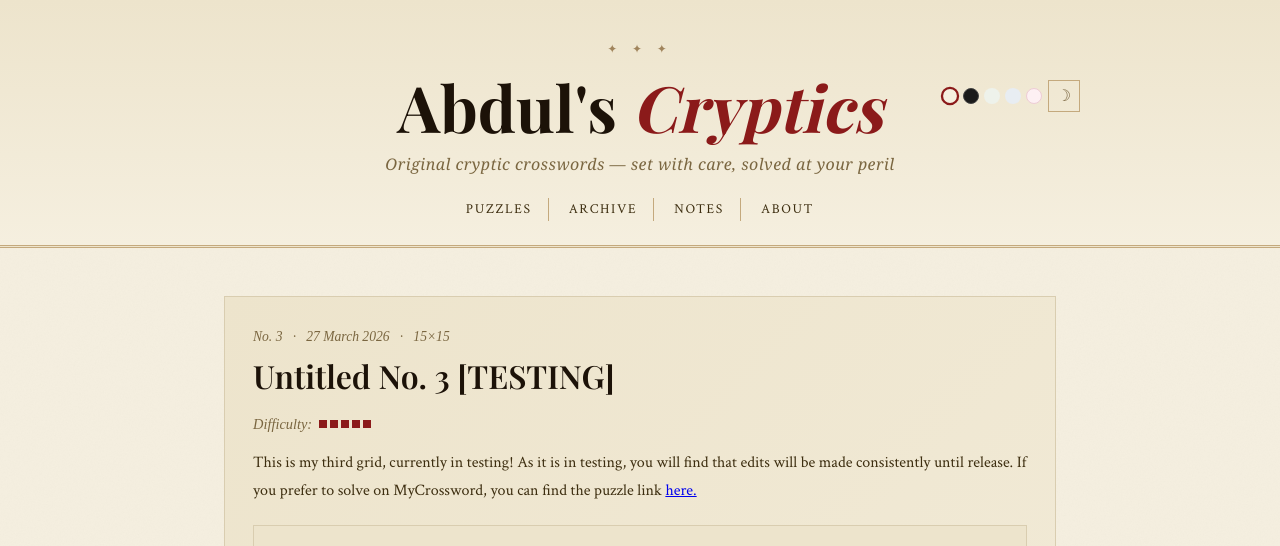
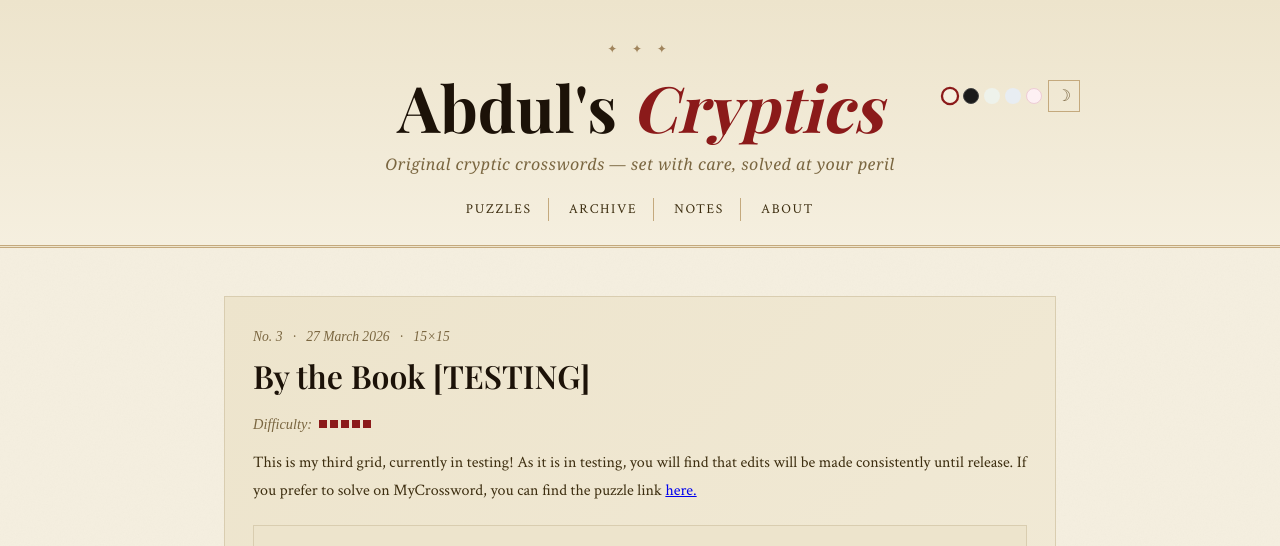
Before and after one commit to abdulkhaleddd/abdulkhaleddd.github.io, a Jekyll site: the page built from _puzzles/puzzle-003.md, in a window 1280 px wide. Shown: the top 546 px of the page. Built offline with Jekyll 4.4.1, drawn with Linux system fonts in a browser that asks for light colours; some web fonts are replaced; a script that is not in the unit is left out; grey boxes are pictures that could not be loaded.

Commit message:
Update puzzle-003.md

```diff
--- a/_puzzles/puzzle-003.md
+++ b/_puzzles/puzzle-003.md
@@ -1,6 +1,6 @@
 ---
 layout: puzzle
-title: "Untitled No. 3 [TESTING]"
+title: "By the Book [TESTING]"
 number: 3
 date: 2026-03-27
 grid_size: "15×15"
```
